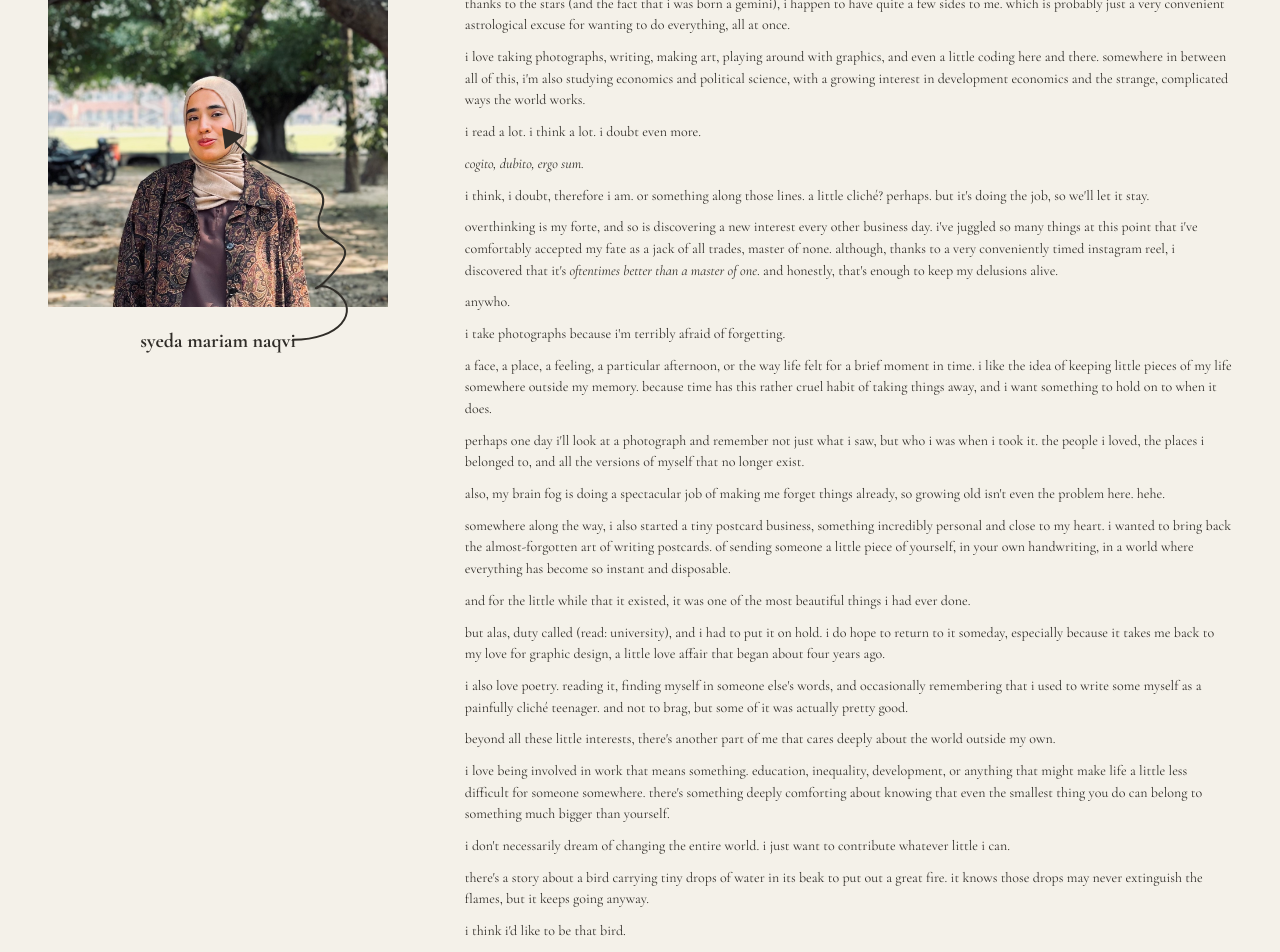
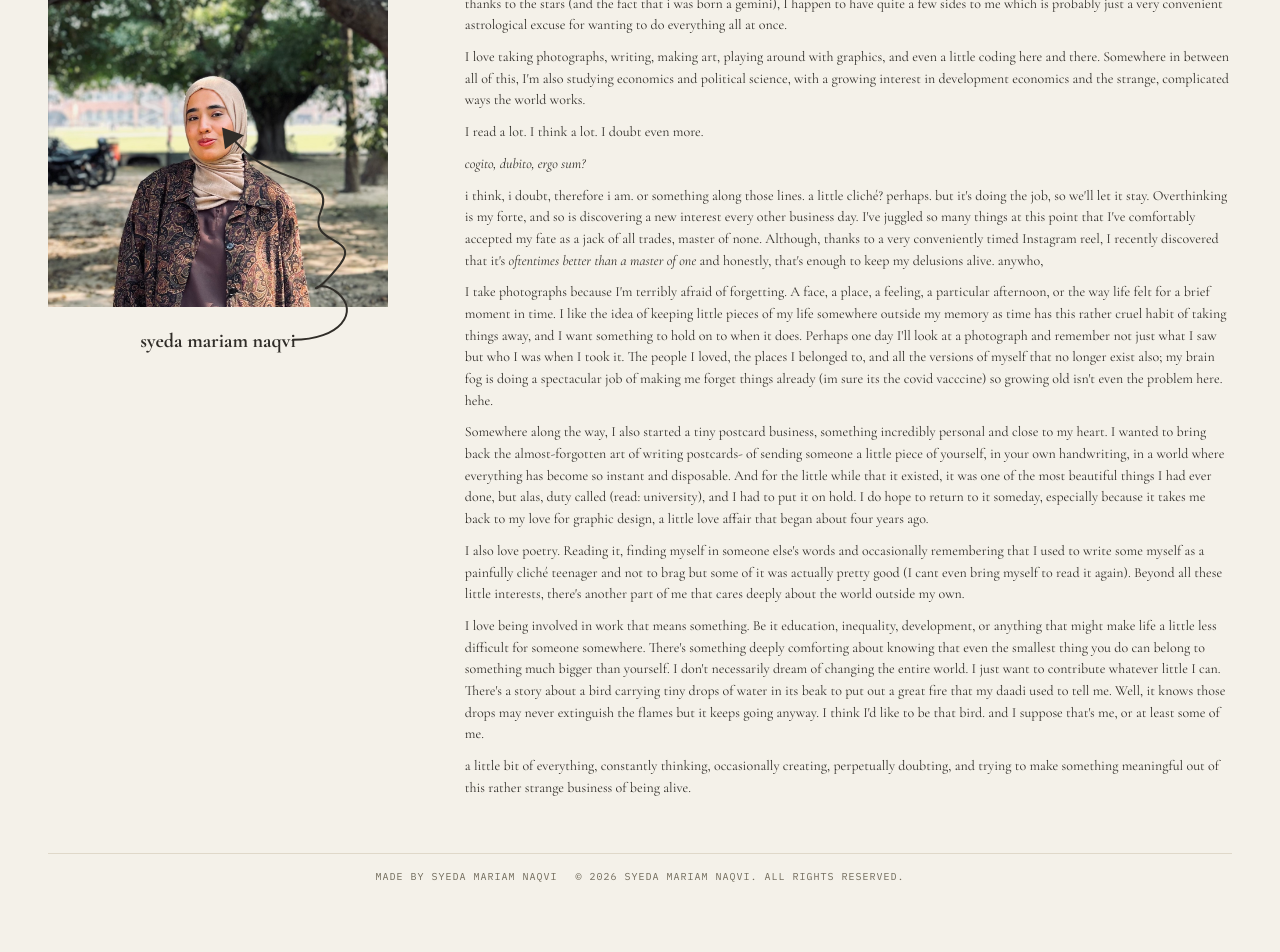
Before and after one commit to mariamnaqvi338-bot/personal-website-, a React (Vite) app: page / in a window 1280 px wide. Shown: the part 200-1152 px from the top of the page. After the commit the page ends 1105 px from the top, so only its background shows below. Built offline with nearby package versions, Linux system fonts and the light colour scheme.

Commit message:
Update About Me with Mariam's revised personal text

```diff
--- a/src/content/portfolio.ts
+++ b/src/content/portfolio.ts
@@ -4,26 +4,14 @@ export const currentProjects = [{ title: 'Undergraduate thesis', category: 'In p
 export const aboutHeading = "a little about me (or a lot, apparently)";
 export const about = [
   "hi, i'm mariam. a small artist? or should i even call myself one? let's just stick with mariam.",
-  "thanks to the stars (and the fact that i was born a gemini), i happen to have quite a few sides to me. which is probably just a very convenient astrological excuse for wanting to do everything, all at once.",
-  "i love taking photographs, writing, making art, playing around with graphics, and even a little coding here and there. somewhere in between all of this, i'm also studying economics and political science, with a growing interest in development economics and the strange, complicated ways the world works.",
-  "i read a lot. i think a lot. i doubt even more.",
-  "*cogito, dubito, ergo sum.*",
-  "i think, i doubt, therefore i am. or something along those lines. a little cliché? perhaps. but it's doing the job, so we'll let it stay.",
-  "overthinking is my forte, and so is discovering a new interest every other business day. i've juggled so many things at this point that i've comfortably accepted my fate as a jack of all trades, master of none. although, thanks to a very conveniently timed instagram reel, i discovered that it's *oftentimes better than a master of one*. and honestly, that's enough to keep my delusions alive.",
-  "anywho.",
-  "i take photographs because i'm terribly afraid of forgetting.",
-  "a face, a place, a feeling, a particular afternoon, or the way life felt for a brief moment in time. i like the idea of keeping little pieces of my life somewhere outside my memory. because time has this rather cruel habit of taking things away, and i want something to hold on to when it does.",
-  "perhaps one day i'll look at a photograph and remember not just what i saw, but who i was when i took it. the people i loved, the places i belonged to, and all the versions of myself that no longer exist.",
-  "also, my brain fog is doing a spectacular job of making me forget things already, so growing old isn't even the problem here. hehe.",
-  "somewhere along the way, i also started a tiny postcard business, something incredibly personal and close to my heart. i wanted to bring back the almost-forgotten art of writing postcards. of sending someone a little piece of yourself, in your own handwriting, in a world where everything has become so instant and disposable.",
-  "and for the little while that it existed, it was one of the most beautiful things i had ever done.",
-  "but alas, duty called (read: university), and i had to put it on hold. i do hope to return to it someday, especially because it takes me back to my love for graphic design, a little love affair that began about four years ago.",
-  "i also love poetry. reading it, finding myself in someone else's words, and occasionally remembering that i used to write some myself as a painfully cliché teenager. and not to brag, but some of it was actually pretty good.",
-  "beyond all these little interests, there's another part of me that cares deeply about the world outside my own.",
-  "i love being involved in work that means something. education, inequality, development, or anything that might make life a little less difficult for someone somewhere. there's something deeply comforting about knowing that even the smallest thing you do can belong to something much bigger than yourself.",
-  "i don't necessarily dream of changing the entire world. i just want to contribute whatever little i can.",
-  "there's a story about a bird carrying tiny drops of water in its beak to put out a great fire. it knows those drops may never extinguish the flames, but it keeps going anyway.",
-  "i think i'd like to be that bird.",
-  "and i suppose that's me, or at least some of me.",
+  "thanks to the stars (and the fact that i was born a gemini), I happen to have quite a few sides to me which is probably just a very convenient astrological excuse for wanting to do everything all at once.",
+  "I love taking photographs, writing, making art, playing around with graphics, and even a little coding here and there. Somewhere in between all of this, I'm also studying economics and political science, with a growing interest in development economics and the strange, complicated ways the world works.",
+  "I read a lot. I think a lot. I doubt even more.",
+  "*cogito, dubito, ergo sum?*",
+  "i think, i doubt, therefore i am. or something along those lines. a little cliché? perhaps. but it's doing the job, so we'll let it stay. Overthinking is my forte, and so is discovering a new interest every other business day. I've juggled so many things at this point that I've comfortably accepted my fate as a jack of all trades, master of none. Although, thanks to a very conveniently timed Instagram reel, I recently discovered that it's *oftentimes better than a master of one* and honestly, that's enough to keep my delusions alive. anywho,",
+  "I take photographs because I'm terribly afraid of forgetting. A face, a place, a feeling, a particular afternoon, or the way life felt for a brief moment in time. I like the idea of keeping little pieces of my life somewhere outside my memory as time has this rather cruel habit of taking things away, and I want something to hold on to when it does. Perhaps one day I'll look at a photograph and remember not just what I saw but who I was when I took it. The people I loved, the places I belonged to, and all the versions of myself that no longer exist also; my brain fog is doing a spectacular job of making me forget things already (im sure its the covid vacccine) so growing old isn't even the problem here. hehe.",
+  "Somewhere along the way, I also started a tiny postcard business, something incredibly personal and close to my heart. I wanted to bring back the almost-forgotten art of writing postcards- of sending someone a little piece of yourself, in your own handwriting, in a world where everything has become so instant and disposable. And for the little while that it existed, it was one of the most beautiful things I had ever done, but alas, duty called (read: university), and I had to put it on hold. I do hope to return to it someday, especially because it takes me back to my love for graphic design, a little love affair that began about four years ago.",
+  "I also love poetry. Reading it, finding myself in someone else's words and occasionally remembering that I used to write some myself as a painfully cliché teenager and not to brag but some of it was actually pretty good (I cant even bring myself to read it again). Beyond all these little interests, there's another part of me that cares deeply about the world outside my own.",
+  "I love being involved in work that means something. Be it education, inequality, development, or anything that might make life a little less difficult for someone somewhere. There's something deeply comforting about knowing that even the smallest thing you do can belong to something much bigger than yourself. I don't necessarily dream of changing the entire world. I just want to contribute whatever little I can. There's a story about a bird carrying tiny drops of water in its beak to put out a great fire that my daadi used to tell me. Well, it knows those drops may never extinguish the flames but it keeps going anyway. I think I'd like to be that bird. and I suppose that's me, or at least some of me.",
   "a little bit of everything, constantly thinking, occasionally creating, perpetually doubting, and trying to make something meaningful out of this rather strange business of being alive."
 ];
```
